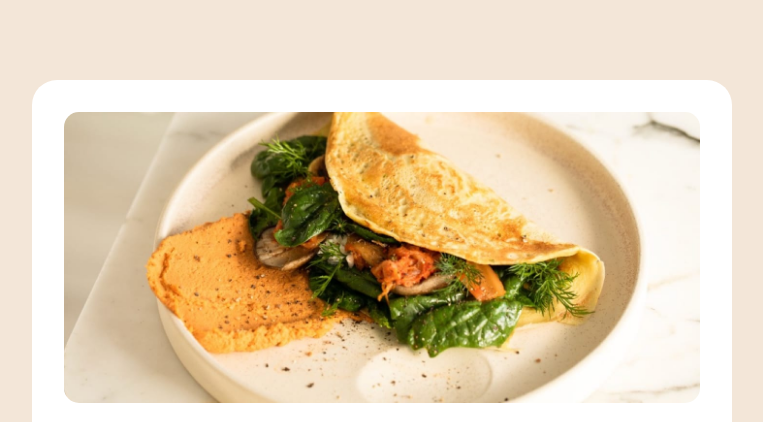
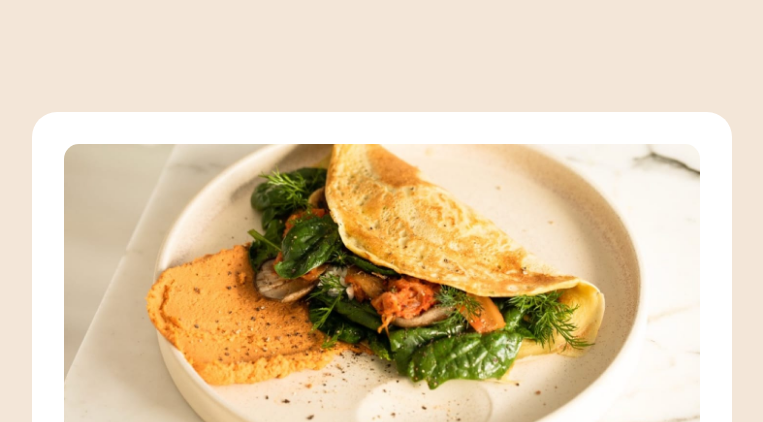
Before and after one commit to amrmabdelazeem/recipe-page-main, a website built with Parcel: page index.html in a window 1280 px wide. Shown: the top 422 px of the page, without its empty margins (258-1021 px from the left). Built offline with nearby package versions, Linux system fonts and the light colour scheme.

Commit message:
Adjust padding for outside of main

```diff
--- a/css/styles.css
+++ b/css/styles.css
@@ -10,7 +10,7 @@ html {
 }
 
 body {
-  min-height: 100%;
+  height: 100%;
   background-color: hsl(30, 54%, 90%);
   animation: animate 1s ease-in-out normal;
 }
@@ -162,13 +162,12 @@ section ul li::marker {
     display: flex;
     justify-content: center;
     align-items: center;
+    padding: 7rem 0;
   }
   main {
-    height: 100%;
+    min-height: 100%;
     padding: 2rem;
-    margin: 5rem 0;
     background-color: hsl(0, 0%, 100%);
-    height: 100%;
     width: 700px;
     border-radius: 25px;
   }
```
